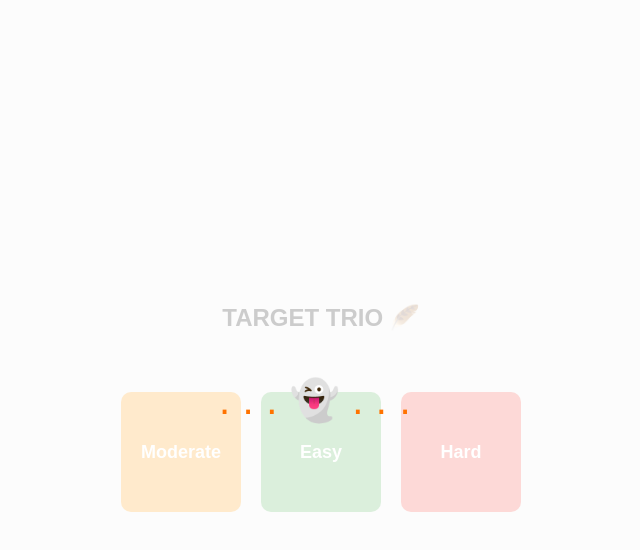
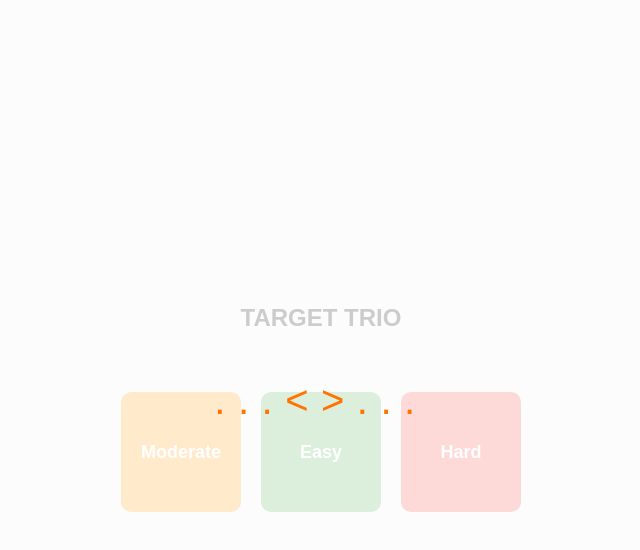
Before and after one commit to abisheks2004/Target-Trio, a plain HTML site: page index.html in a window 1280 px wide. Both pictures are taken after a click on the element "Easy". Shown: the whole page, without its empty margins (319-959 px from the left). Drawn offline with Linux system fonts and the light colour scheme.

Commit message:
Update index.html

```diff
--- a/index.html
+++ b/index.html
@@ -3,12 +3,12 @@
 <head>
     <meta charset="UTF-8">
     <meta name="viewport" content="width=device-width, initial-scale=1.0">
-    <title>Target Trio 🪶</title>
+    <title>Target Trio </title>
     <link rel="shortcut icon" href="img/stars.png" type="image/x-icon">
     <link rel="stylesheet" href="styles.css">
 </head>
 <body>
-    <h1>TARGET TRIO 🪶</h1>
+    <h1>TARGET TRIO </h1>
     <div class="grid-container">
         <div class="difficulty-box easy" onclick="swapAndOpen(0, 'Easy/Easy.html')" >Easy</div>
         <div class="difficulty-box moderate" onclick="swapAndOpen(1, 'Moderate/Moderate.html')">Moderate</div>
@@ -16,7 +16,7 @@
     </div>
 
     <div class="loading-container">
-        <div class="loading-animation">...👻...</div>
+        <div class="loading-animation">...<>...</div>
     </div>
 
     <script src="script.js"></script>
```
